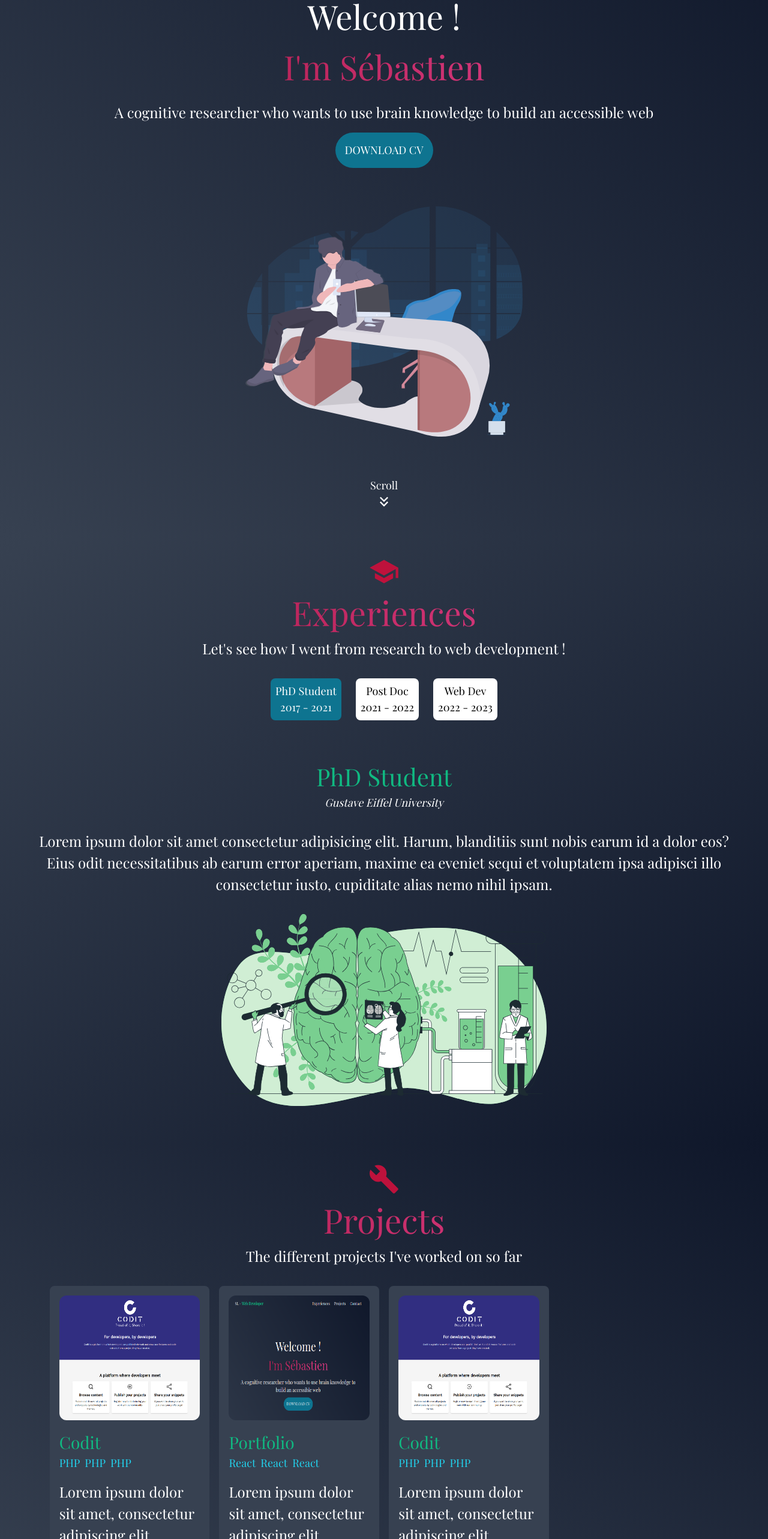
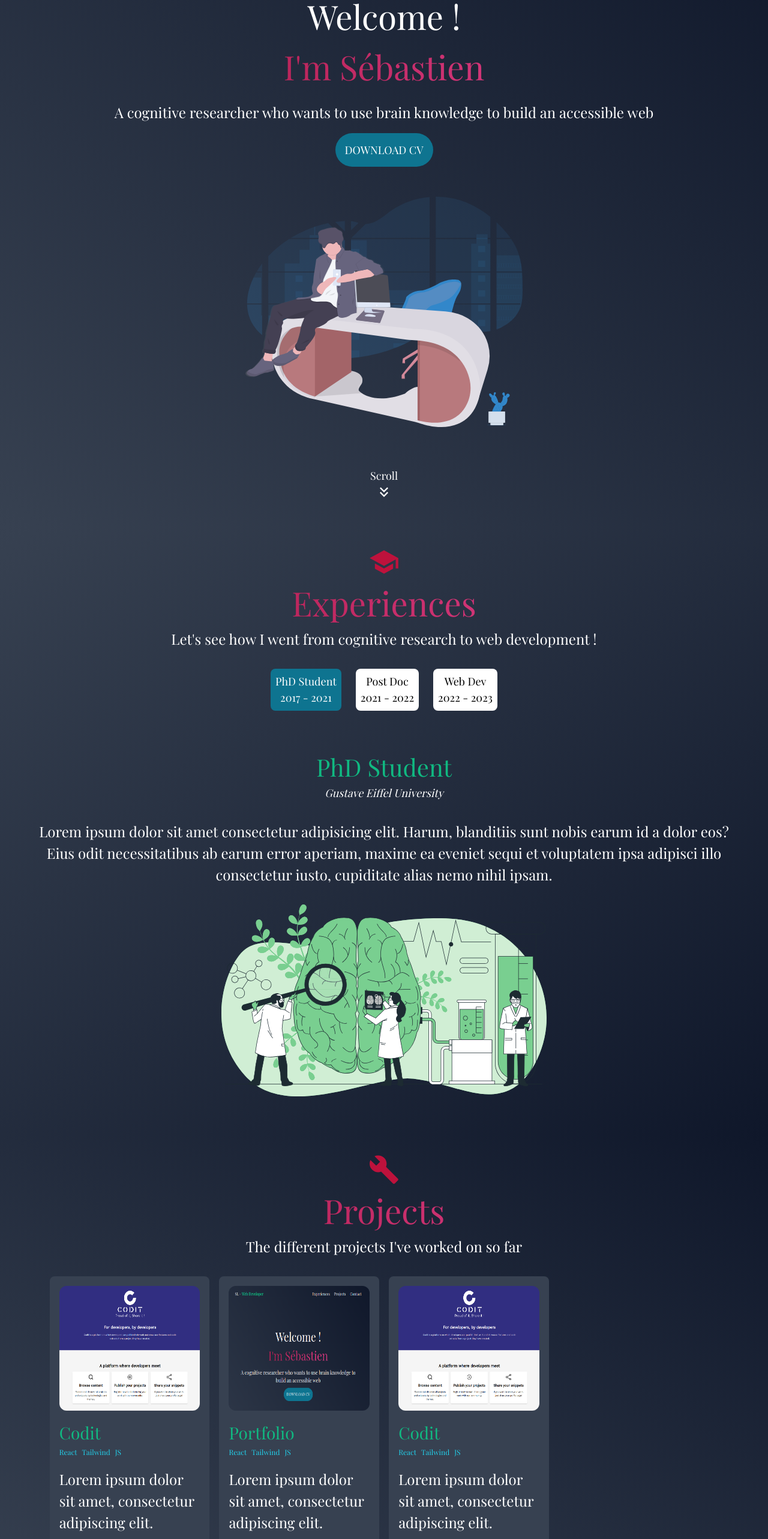
Before and after one commit to SebastienLaurentt/Portfolio-SL, a React (Vite) app: page / in a window 1280 px wide. Shown: the part 234-2800 px from the top of the page at 60% size. Built offline with nearby package versions, Linux system fonts and the light colour scheme.

Commit message:
download cv ok and fix typescript issues

```diff
--- a/package.json
+++ b/package.json
@@ -23,6 +23,7 @@
 	"devDependencies": {
 		"@types/react": "^18.0.28",
 		"@types/react-dom": "^18.0.11",
+		"@types/react-scroll": "^1.8.7",
 		"@typescript-eslint/eslint-plugin": "^5.58.0",
 		"@typescript-eslint/parser": "^5.58.0",
 		"@vitejs/plugin-react": "^3.1.0",
--- a/src/components/Card.tsx
+++ b/src/components/Card.tsx
@@ -1,4 +1,15 @@
-function Card({ mainImage, title, tags, description, website, github }) {
+interface CardProps {
+    mainImage: string;
+    title: string;
+    tags: {
+      name: string;
+    }[];
+    description: string;
+    website: string;
+    github: string;
+  }
+
+function Card({ mainImage, title, tags, description, website, github }: CardProps) {
     return (
         <div className="flex flex-col bg-gray-700  rounded-lg p-4">
             <div className="flex justify-center mb-4 h-52">
@@ -13,15 +24,14 @@ function Card({ mainImage, title, tags, description, website, github }) {
                     {title}
                 </h5>
                 <div className=" flex gap-x-2 text-cyan-400 mb-4">
-                    <span>
-                        {tags}
-                    </span>
-                    <span>
-                    {tags}
-                    </span>
-                    <span>
-                    {tags}
-                    </span>
+                    {tags.map((item, key) => (
+                            <span
+                            key={key}
+                            className="{`px-2 py-0.5 rounded-md text-sm font-bold`}"
+                            >
+                            {item.name}
+                        </span>
+                    ))}
                 </div>
                 <p>{description}</p>
                 <div className="text-gray-300 flex gap-x-4 italic">
--- a/src/components/Footer.tsx
+++ /dev/null
@@ -1,10 +0,0 @@
-function Footer() {
-
-
-    return (
-      <footer className="flex flex-row justify-between p-6 text-white text-lg">
-
-      </header>
-    );
-  }
-export default Footer;
--- a/src/components/MenuBurger.tsx
+++ b/src/components/MenuBurger.tsx
@@ -5,10 +5,6 @@ import { Link } from 'react-scroll';
 interface BurgerMenuProps {
   setBurgerIsOpen: Function;
   burgerIsOpen: boolean;
-  headerCategory: {
-    label: string;
-    route: string;
-  }[];
 }
 
 function BurgerMenu({ setBurgerIsOpen, burgerIsOpen}: BurgerMenuProps) {
--- a/src/components/TitleSection.tsx
+++ /dev/null
@@ -1,9 +0,0 @@
-function TitleSection({ titleContent }) {
-  return (
-    <h2 className="bg-gradient-to-r from-teal-700 to-cyan-400 bg-clip-text text-transparent text-center text-4xl mb-8">
-      {titleContent}
-    </h2>
-  );
-}
-
-export default TitleSection;
--- a/src/data/projectsData.js
+++ b/src/data/projectsData.js
@@ -3,7 +3,17 @@ const data = [
     id: 0,
     mainImage: '../../src/assets/codit.png',
     title: 'Codit',
-    tags: 'PHP',
+    tags: [
+      {
+        "name" :"React",
+      },
+      {
+        "name" :"Tailwind",
+      },
+      {
+        "name" :"JS",
+      },
+    ],
     description: 'Lorem ipsum dolor sit amet, consectetur adipiscing elit.',
     website: 'https://codit-three.vercel.app/',
     github:'https://github.com/O-clock-Titanium/projet-codit-front',
@@ -12,7 +22,17 @@ const data = [
     id: 1,
     mainImage: '../../src/assets/portfolio.png',
     title: 'Portfolio',
-    tags: 'React',
+    tags: [
+      {
+        "name" :"React",
+      },
+      {
+        "name" :"Tailwind",
+      },
+      {
+        "name" :"JS",
+      },
+    ],
     description: 'Lorem ipsum dolor sit amet, consectetur adipiscing elit.',
     website: 'https://codit-three.vercel.app/',
     github:'https://github.com/O-clock-Titanium/projet-codit-front',
@@ -21,7 +41,17 @@ const data = [
     id: 2,
     mainImage: '../../src/assets/codit.png',
     title: 'Codit',
-    tags: 'PHP',
+    tags: [
+      {
+        "name" :"React",
+      },
+      {
+        "name" :"Tailwind",
+      },
+      {
+        "name" :"JS",
+      },
+    ],
     description: 'Lorem ipsum dolor sit amet, consectetur adipiscing elit.',
     website: 'https://codit-three.vercel.app/',
     github:'https://github.com/O-clock-Titanium/projet-codit-front',
--- a/src/sections/Contact.tsx
+++ b/src/sections/Contact.tsx
@@ -25,32 +25,27 @@ function Contact () {
 
         <div className="md:px-4">
           <form action="submit" >
-              <div className="flex flex-col gap-y-2 md:gap-y-4 mb-4 md:text-lg  ">
+              <div className="flex flex-col gap-y-2 md:gap-y-4 mb-4 md:text-lg text-white  ">
                   <input
                   type="text"
-                  label="Name"
                   placeholder="Name"
                   className=""
                   />
 
                   <input
                   type="text"
-                  label="Username"
                   placeholder="Email"
                   className=""
                   />
 
                   <input
                   type="text"
-                  label="Name"
                   placeholder="Subject"
                   className=""
                   />
 
 
                   <textarea
-                  type="text"
-                  label="Username"
                   placeholder="Please describe your request"
                   className="h-52"
                   />
--- a/src/sections/Experiences.tsx
+++ b/src/sections/Experiences.tsx
@@ -9,7 +9,7 @@ import { MdSchool } from 'react-icons/md';
 function Experiences() {
   const [activeButton, setActiveButton] = useState('PhD Student');
 
-  const handleButtonClick = (buttonTitle) => {
+  const handleButtonClick = (buttonTitle: string) => {
     setActiveButton(buttonTitle);
   };
 
@@ -54,7 +54,7 @@ function Experiences() {
     <section id="experiences" className="bg-gradient-to-tl from-slate-900 to-gray-700 min-h-screen p-8">
       <MdSchool size={52} className="mx-auto text-rose-700" />
       <h2>Experiences</h2>
-      <p className='sectionDescription'>Let's see how I went from research to web development !</p>
+      <p className='sectionDescription'>Let's see how I went from cognitive research to web development !</p>
       <div className="flex flex-row justify-center gap-x-2 md:gap-x-6 md:px-4">
         <button
           className={`${
--- a/src/sections/Home.tsx
+++ b/src/sections/Home.tsx
@@ -1,26 +1,33 @@
 import Header from '../components/Header';
 
+import CvFile from '../assets/CV.pdf'
 import deskLogo from '../assets/deskLogo.svg';
 import { MdKeyboardDoubleArrowDown } from 'react-icons/md';
 
 
 
+
 function Home() {
   return (
+
     <section className="bg-gradient-to-bl from-slate-900 to-gray-700 min-h-screen p-8">
       <Header />
       <div className="p-4 md:p-8">
         <div className=" w-full text-center mt-20 mb-8 md:mb-16">
           <span className="text-4xl md:text-5xl text-white mb-0"> Welcome ! </span>
           <h2 className="mb-4"> I'm Sébastien </h2>
-          <p className="">
+          <p className="mb-8">
             {' '}
             A cognitive researcher who wants to use brain knowledge to build an
             accessible web{' '}
           </p>
-          <button className="text-white bg-cyan-700 text-md md:text-lg p-4 rounded-full">
+          <a
+            className="text-white bg-cyan-700 text-md md:text-lg p-4 rounded-full"
+            href={CvFile}
+            download ="SébastienLaurent_CV.pdf"
+          >
             DOWNLOAD CV
-          </button>
+          </a>
         </div>
         <div>
           <img src={deskLogo} alt="" className="h-60 md:h-96 mx-auto" />
@@ -28,7 +35,7 @@ function Home() {
 
       </div>
       <div className="text-white text-center mt-4 md:mt-12 animate-bounce">
-        <span className=""> Scroll</span>
+        <span className=""> Scroll </span>
         <div className="flex flex-row justify-center">
           <MdKeyboardDoubleArrowDown size={28} />
         </div>
```
Also changed, not shown: src/styles/index.css (line endings or trailing spaces), 2 other files (tests, documents, lock files or other folders).
